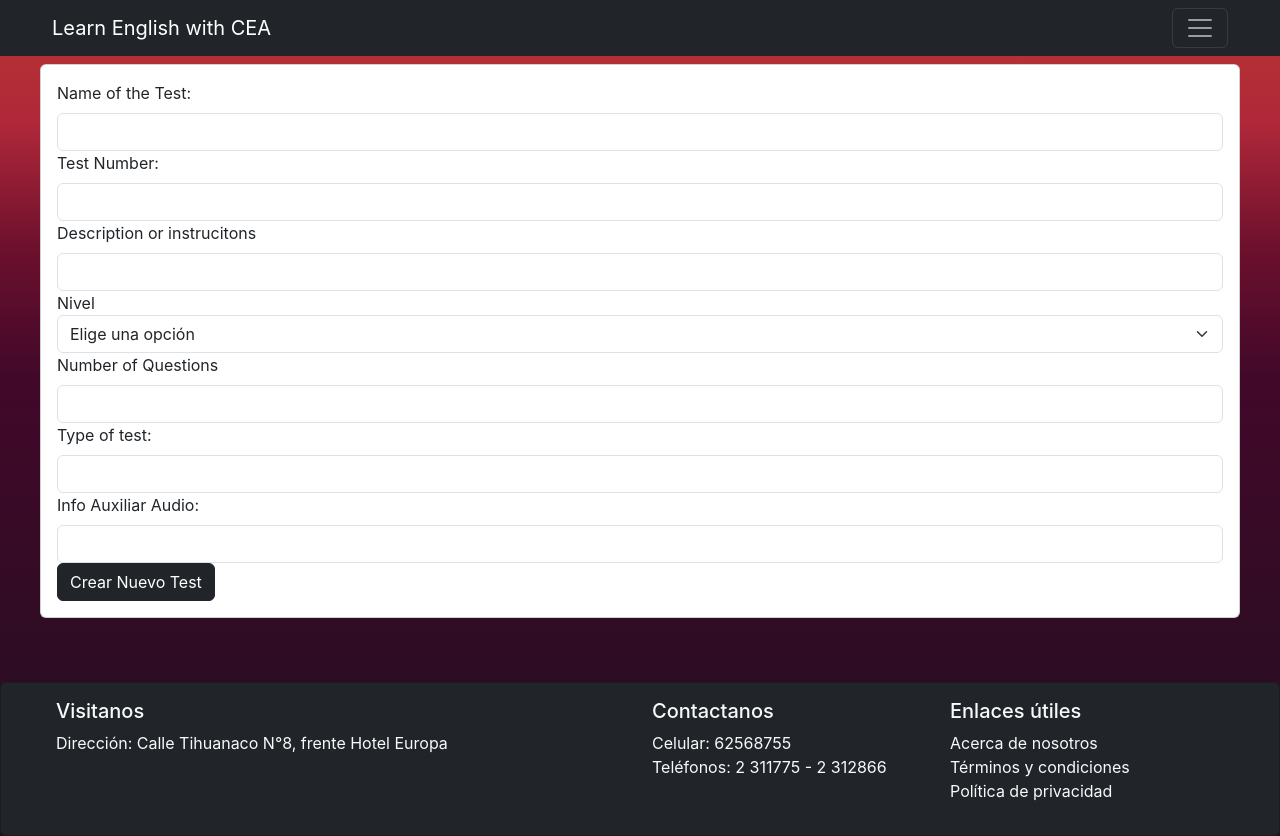
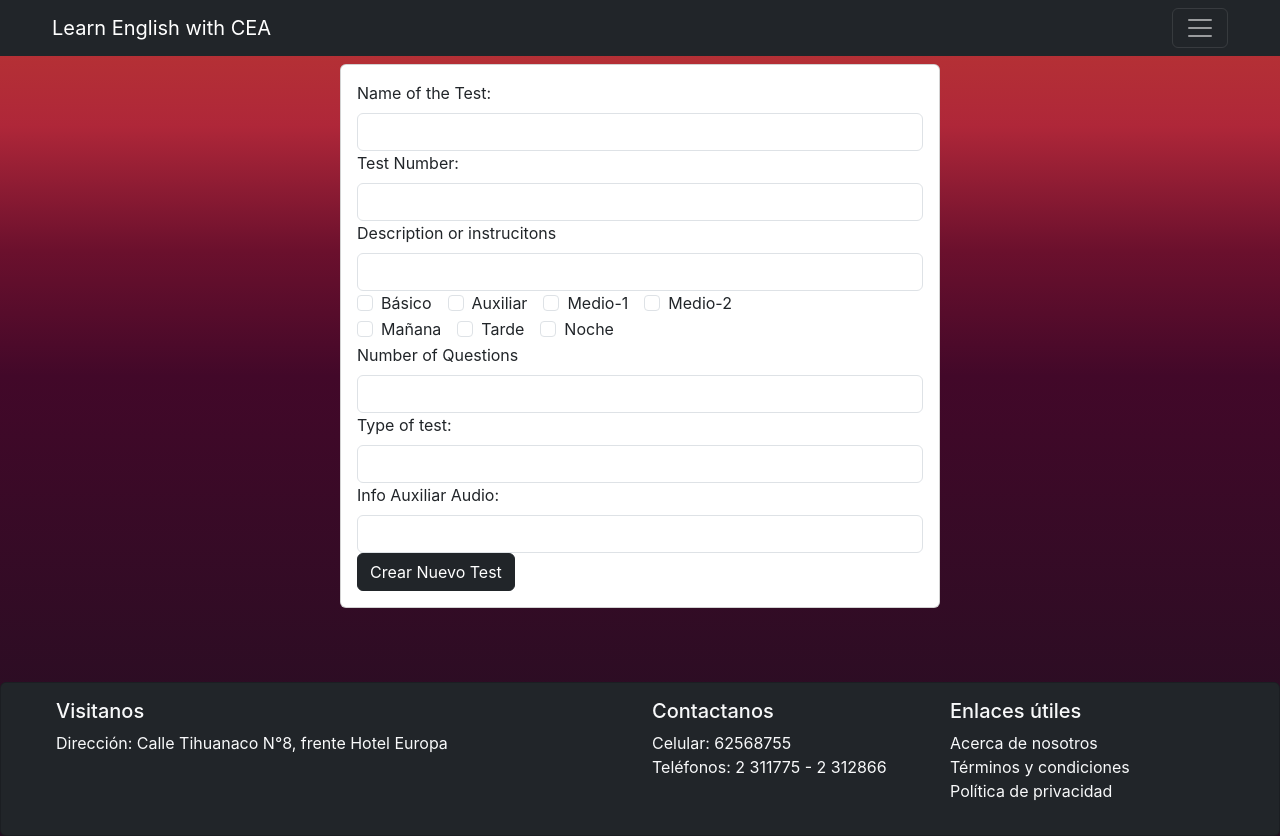
Before and after one commit to Ronald803/learn-english, a React (Create React App) app: page /create-test in a window 1280 px wide. Built offline with nearby package versions, Linux system fonts and the light colour scheme.

Commit message:
test form updated

```diff
--- a/src/components/CreateNewTestForm.js
+++ b/src/components/CreateNewTestForm.js
@@ -7,10 +7,36 @@ import { postNewTest } from '../axiosRequests/Tests/axiosService';
 
 export default function CreateNewTestForm(props) {
     const dispatch = useDispatch()
-    let test = { name:'',number:0,description:'',level:'',questions:0,type:'',auxiliar:'' }
+    //let test = { name:'',number:0,description:'',questions:0,type:'',auxiliar:'',level:[]}
+    const [test, setTest] = useState({});
+    const [checkedBoxes, setCheckedBoxes] = useState({
+        Básico:     false,
+        Auxiliar:   false,
+        Medio1:     false,
+        Medio2:     false,
+        Mañana:     false,
+        Tarde:      false,
+        Noche:      false
+    })
+    const handleCheck = (e) => {
+        const {name,checked} = e.target;
+        setCheckedBoxes({
+            ...checkedBoxes,
+            [name]: checked
+        })
+    }
     const handleSubmit = (e) => {
         e.preventDefault()
-        postNewTest(test)
+        let level = [];
+        if(checkedBoxes.Básico){level.push("Básico")};
+        if(checkedBoxes.Auxiliar){level.push("Auxiliar")};
+        if(checkedBoxes.Medio1){level.push("Medio1")};
+        if(checkedBoxes.Medio2){level.push("Medio2")};
+        let schedule = [];
+        if(checkedBoxes.Mañana){schedule.push("Mañana")};
+        if(checkedBoxes.Tarde){schedule.push("Tarde")};
+        if(checkedBoxes.Noche){schedule.push("Noche")};
+        postNewTest({...test,level,schedule})
             .then(a=>{
                 console.log({a});
                 if(a.data.message="Test añadido correctamente"){
@@ -25,14 +51,17 @@ export default function CreateNewTestForm(props) {
                 console.log(e);
                 errorAlert()
             })
-
     }
     const handleChange = (e) => {
-        test[e.target.name] = e.target.value
+        setTest({
+            ...test,
+            [e.target.name]: e.target.value
+        })
+        //test[e.target.name] = e.target.value
     }
 
   return (
-    <div className='card mt-2'>
+    <div className='card mt-2' style={{"maxWidth":"600px","marginLeft":"auto","marginRight":"auto"}}>
         <div className='card-body'>
             <form onSubmit={handleSubmit}>
                 <div className=''>
@@ -47,7 +76,7 @@ export default function CreateNewTestForm(props) {
                     <label className='form-label' htmlFor='description'>Description or instrucitons</label>
                     <input className='form-control' type='text' id='description' name='description' onChange={handleChange}/>
                 </div>
-                <div className='col'>
+                {/* <div className='col'>
                     <label htmlFor='level'>Nivel </label>
                     <select
                         name='level'
@@ -61,6 +90,38 @@ export default function CreateNewTestForm(props) {
                         <option value='Medio I'>Medio I</option>
                         <option value='Medio II'>Medio II</option>
                     </select>
+                </div> */}
+                <div>
+                    <div class="form-check form-check-inline">
+                      <input class="form-check-input" type="checkbox" id="inlineCheckbox1" name='Básico' checked={checkedBoxes.Básico} onChange={handleCheck}/>
+                      <label class="form-check-label" for="inlineCheckbox1">Básico</label>
+                    </div>
+                    <div class="form-check form-check-inline">
+                      <input class="form-check-input" type="checkbox" id="inlineCheckbox2" name='Auxiliar' checked={checkedBoxes.Auxiliar} onChange={handleCheck}/>
+                      <label class="form-check-label" for="inlineCheckbox2">Auxiliar</label>
+                    </div>
+                    <div class="form-check form-check-inline">
+                      <input class="form-check-input" type="checkbox" id="inlineCheckbox3" name='Medio1' checked={checkedBoxes.Medio1} onChange={handleCheck}/>
+                      <label class="form-check-label" for="inlineCheckbox2">Medio-1</label>
+                    </div>
+                    <div class="form-check form-check-inline">
+                      <input class="form-check-input" type="checkbox" id="inlineCheckbox4" name='Medio2' checked={checkedBoxes.Medio2} onChange={handleCheck}/>
+                      <label class="form-check-label" for="inlineCheckbox2">Medio-2</label>
+                    </div>
+                </div>
+                <div>
+                    <div class="form-check form-check-inline">
+                      <input class="form-check-input" type="checkbox" id="inlineCheckbox5" name='Mañana' checked={checkedBoxes.Mañana} onChange={handleCheck}/>
+                      <label class="form-check-label" for="inlineCheckbox1">Mañana</label>
+                    </div>
+                    <div class="form-check form-check-inline">
+                      <input class="form-check-input" type="checkbox" id="inlineCheckbox6" name='Tarde' checked={checkedBoxes.Tarde} onChange={handleCheck}/>
+                      <label class="form-check-label" for="inlineCheckbox2">Tarde</label>
+                    </div>
+                    <div class="form-check form-check-inline">
+                      <input class="form-check-input" type="checkbox" id="inlineCheckbox7" name='Noche' checked={checkedBoxes.Noche} onChange={handleCheck}/>
+                      <label class="form-check-label" for="inlineCheckbox2">Noche</label>
+                    </div>
                 </div>
                 <div className=''>
                     <label className='form-label' htmlFor='questions'>Number of Questions</label>
```
